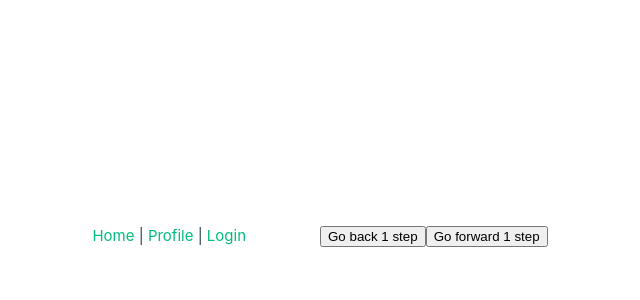
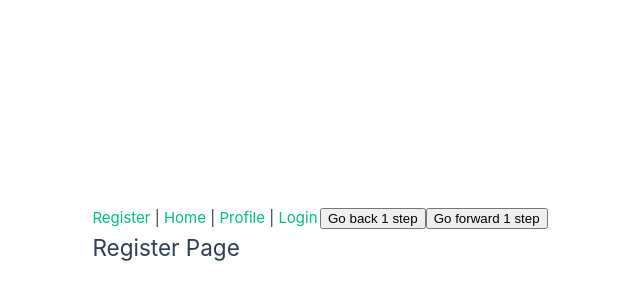
Before and after one commit to robinsjules/WAD2-Project, a Vue app in the folder SuperplusHero/: page /register in a window 1280 px wide. Shown: the part 164-464 px from the top of the page, without its empty margins (320-960 px from the left). Built offline with nearby package versions, Linux system fonts and the light colour scheme.

Commit message:
example for adding view

```diff
--- a/SuperplusHero/package.json
+++ b/SuperplusHero/package.json
@@ -13,6 +13,7 @@
   },
   "devDependencies": {
     "@vitejs/plugin-vue": "^4.3.4",
+    "sass": "^1.69.4",
     "vite": "^4.4.9"
   }
 }
--- a/SuperplusHero/src/App.vue
+++ b/SuperplusHero/src/App.vue
@@ -1,5 +1,6 @@
 <template>
   <div>
+    <router-link :to="{ name: 'Register' }">Register</router-link> |
     <router-link :to="{ name: 'Home' }">Home</router-link> |
     <router-link :to="{ name: 'Profile' }">Profile</router-link> |
     <router-link :to="{ name: 'Login' }">Login</router-link>
--- a/SuperplusHero/src/router/index.js
+++ b/SuperplusHero/src/router/index.js
@@ -3,6 +3,7 @@ import { createRouter, createWebHistory } from 'vue-router'
 import Home from '@/views/Home.vue'
 import Login from '@/views/Login.vue'
 import Profile from '@/views/Profile.vue'
+import Register from '@/views/Register.vue'
 
 const router = createRouter({
   history: createWebHistory(),
@@ -21,6 +22,11 @@ const router = createRouter({
       path: '/profile',
       name: 'Profile',
       component: Profile
+    },
+    {
+      path: '/register',
+      name: 'Register',
+      component: Register
     }
   ]
 })
--- /dev/null
+++ b/SuperplusHero/src/views/Register.vue
@@ -0,0 +1,3 @@
+<template>
+    <h2>Register Page</h2>
+</template>
```
Also changed, not shown: SuperplusHero/src/components/Nav.vue (added), 1 other file (tests, documents, lock files or other folders).
